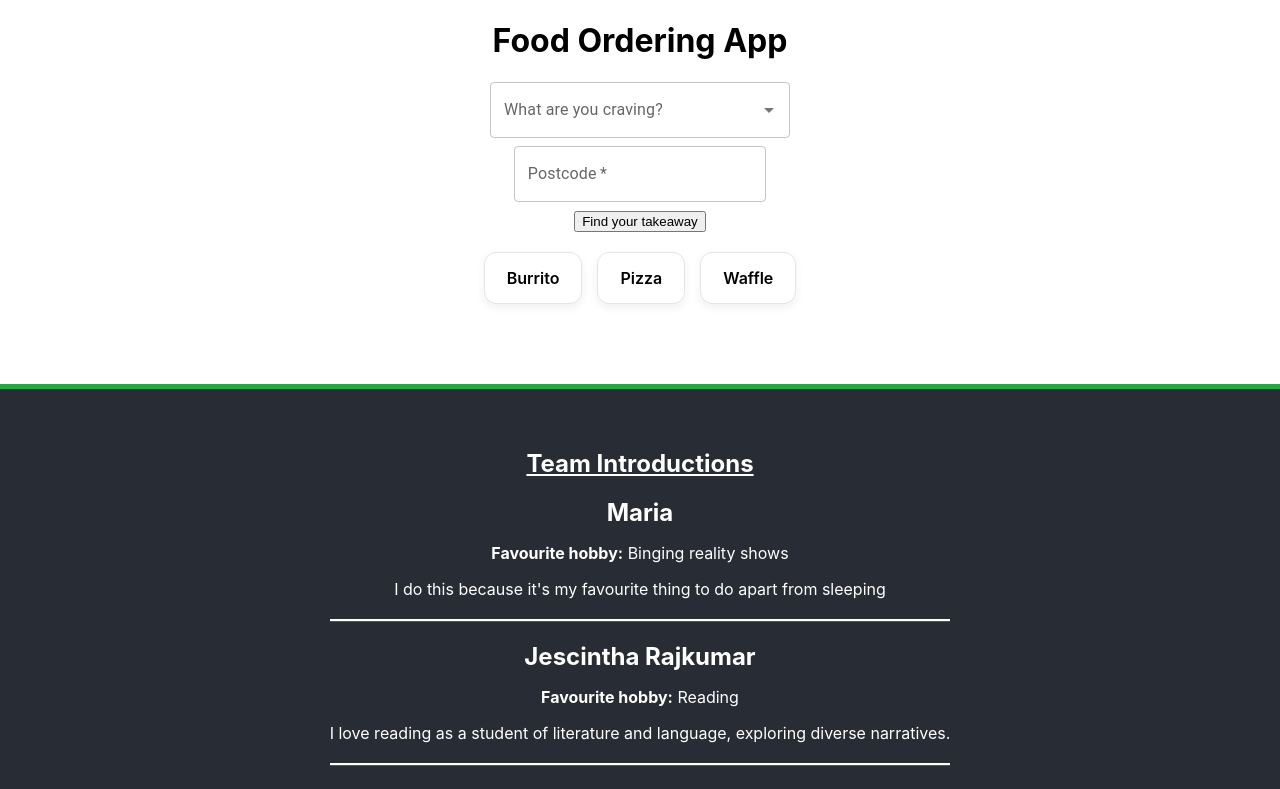
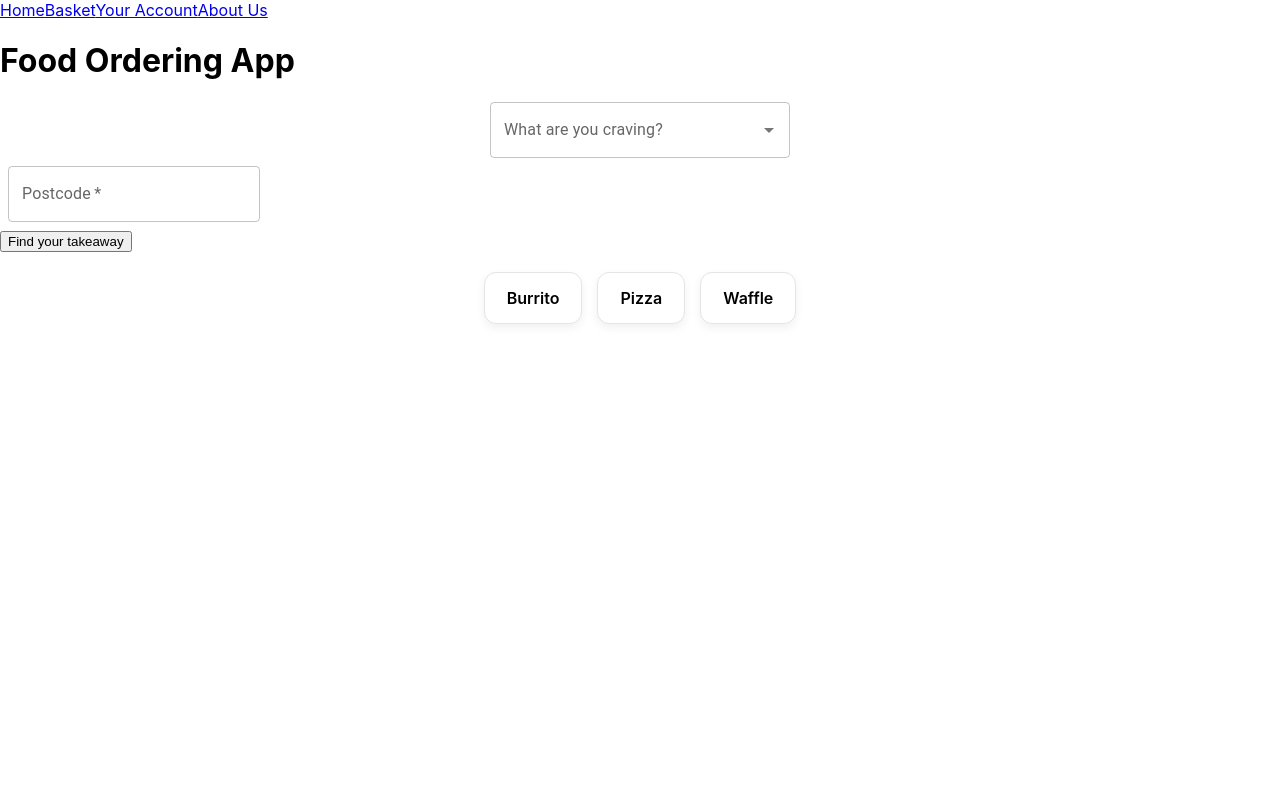
Before and after one commit to mxria-a/CFG-Group5-Project, a React (Create React App) app in the folder frontend/: page / in a window 1280 px wide. Shown: the top 789 px of the page. Built offline with nearby package versions, Linux system fonts and the light colour scheme.

Commit message:
Added routing to app.js file

```diff
--- a/frontend/package.json
+++ b/frontend/package.json
@@ -10,6 +10,7 @@
     "axios": "^1.13.2",
     "react": "^19.2.0",
     "react-dom": "^19.2.0",
+    "react-router-dom": "^7.10.1",
     "react-scripts": "5.0.1",
     "web-vitals": "^2.1.4"
   },
--- a/frontend/src/App.jsx
+++ b/frontend/src/App.jsx
@@ -1,20 +1,24 @@
+import { BrowserRouter, Routes, Route, Link } from "react-router-dom";
 import "./App.css";
 import Home from "./Pages/Homepage";
 import TeamIntro from "./Components/TeamIntro";
 
 function App() {
   return (
-    <div className="App">
-      {/* The Main App Logic */}
-      <Home />
+    <BrowserRouter>
+      <nav>
+        <Link to="/">Home</Link>
+        <Link to="/basket">Basket</Link>
+        <Link to="/profile">Your Account</Link>
+        <Link to="/about-us">About Us</Link>
+      </nav>
 
-      {/* Spacing */}
-      <div style={{ height: '80px' }}></div>
-
-      {/* The Team Section */}
-      <TeamIntro />
-
-    </div>
+      <Routes>
+        <Route path="/" element={<Home />} />
+        <Route path="/profile" />
+        <Route path="/about-us" element={<TeamIntro />} />
+      </Routes>
+    </BrowserRouter>
   );
 }
 
```
Also changed, not shown: 1 other file (tests, documents, lock files or other folders).
